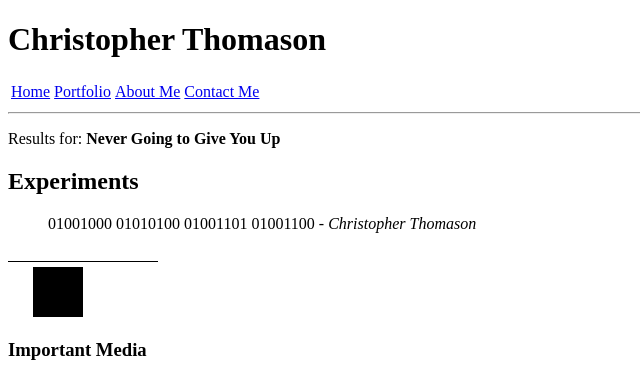
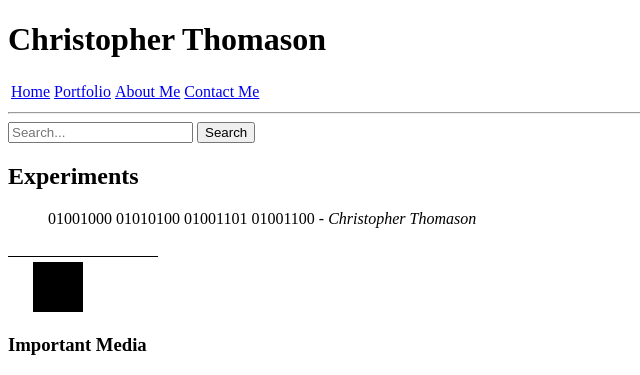
Before and after one commit to christopherthomason/CSE134-hw2, a plain HTML site: page experiments.html in a window 1280 px wide. Shown: the top 375 px of the page, without its empty margins (0-640 px from the left). Drawn offline with Linux system fonts and the light colour scheme.

Commit message:
another attempted fix on search

```diff
--- a/experiments.html
+++ b/experiments.html
@@ -50,7 +50,8 @@
     <main>
         <form action="/search" method="get">
             <search>
-                <p>Results for: <b>Never Going to Give You Up</b></p>
+                <input type="text" name="query" placeholder="Search...">
+                <button type="submit">Search</button>
             </search>
         </form>
         <h2>
```
